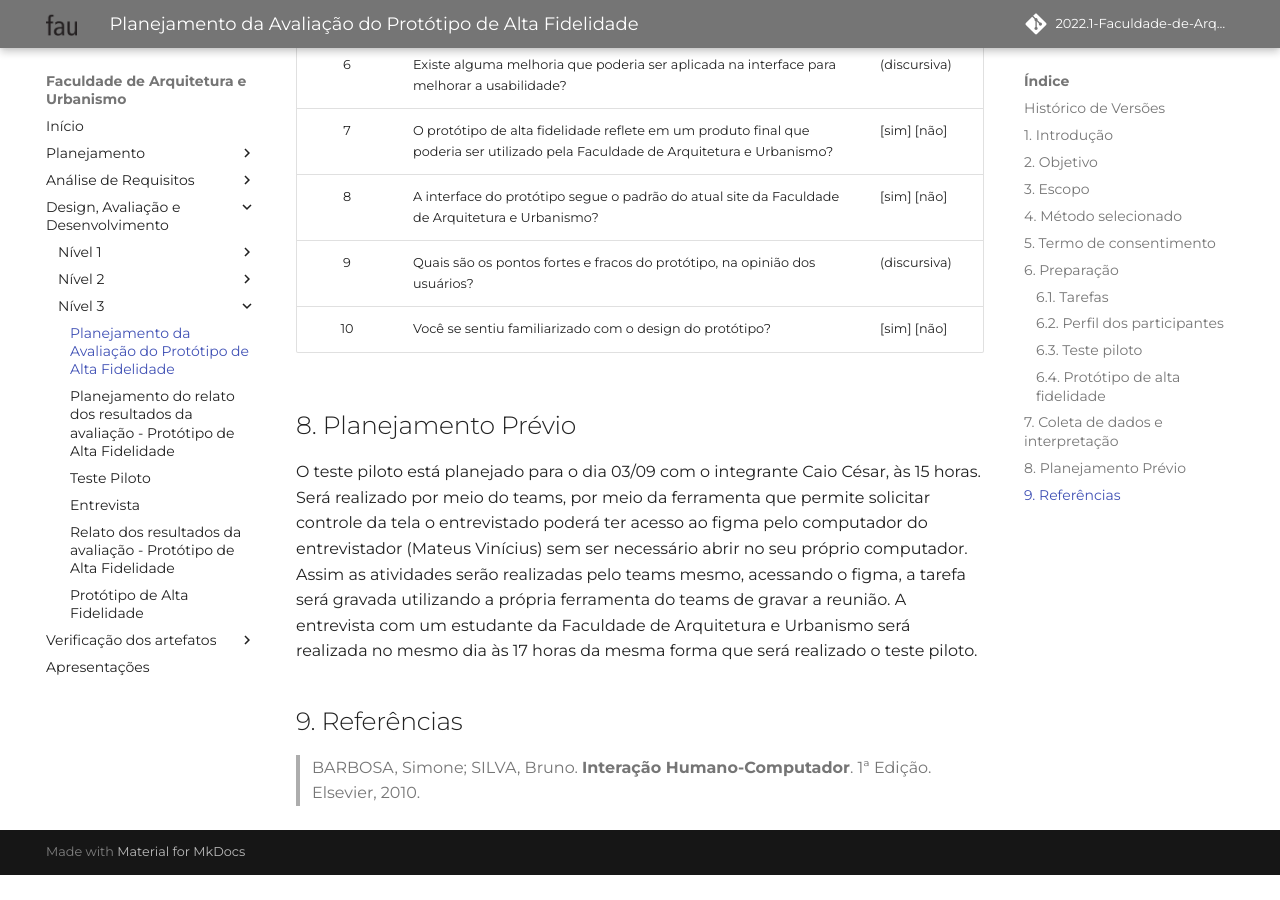
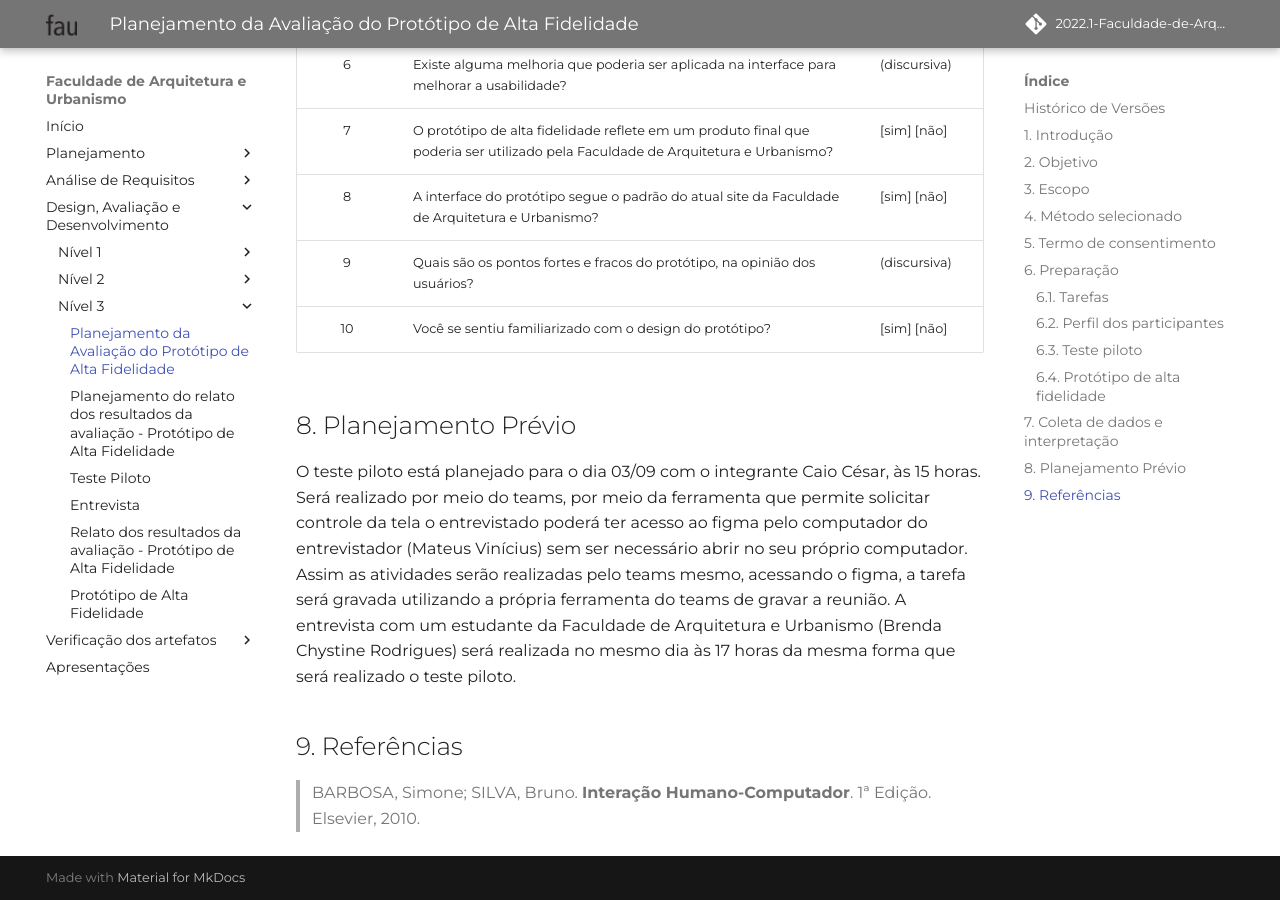
Before and after one commit to Mateusvff/2022.1-Faculdade-de-Arquitetura-e-Urbanismo, an MkDocs documentation site: the page built from docs/designAvalEDesenv/nivel3/planej-avaliacao-prototipo-alta-fidelidade.md, in a window 1280 px wide and 900 px high, scrolled down 4580 px. Built offline with MkDocs 1.6.1 and Material for MkDocs 9.7.7, drawn with Linux system fonts in a browser that asks for light colours; some web fonts are replaced; comment, search, counter and statistics services are not loaded; before the commit the page ends 5455 px from its top, so only the background shows below that.

Commit message:
:pencil: Adição do nome do entrevistado

```diff
--- a/docs/designAvalEDesenv/nivel3/planej-avaliacao-prototipo-alta-fidelidade.md
+++ b/docs/designAvalEDesenv/nivel3/planej-avaliacao-prototipo-alta-fidelidade.md
@@ -111,7 +111,7 @@ Além disso o entrevistador deve convidar o participante a responder as seguinte
 
 ## 8. Planejamento Prévio
 
-O teste piloto está planejado para o dia 03/09 com o integrante Caio César, às 15 horas. Será realizado por meio do teams, por meio da ferramenta que permite solicitar controle da tela o entrevistado poderá ter acesso ao figma pelo computador do entrevistador (Mateus Vinícius) sem ser necessário abrir no seu próprio computador. Assim as atividades serão realizadas pelo teams mesmo, acessando o figma, a tarefa será gravada utilizando a própria ferramenta do teams de gravar a reunião. A entrevista com um estudante da Faculdade de Arquitetura e Urbanismo será realizada no mesmo dia às 17 horas da mesma forma que será realizado o teste piloto.
+O teste piloto está planejado para o dia 03/09 com o integrante Caio César, às 15 horas. Será realizado por meio do teams, por meio da ferramenta que permite solicitar controle da tela o entrevistado poderá ter acesso ao figma pelo computador do entrevistador (Mateus Vinícius) sem ser necessário abrir no seu próprio computador. Assim as atividades serão realizadas pelo teams mesmo, acessando o figma, a tarefa será gravada utilizando a própria ferramenta do teams de gravar a reunião. A entrevista com um estudante da Faculdade de Arquitetura e Urbanismo (Brenda Chystine Rodrigues) será realizada no mesmo dia às 17 horas da mesma forma que será realizado o teste piloto.
 
 ## 9. Referências
 
```
